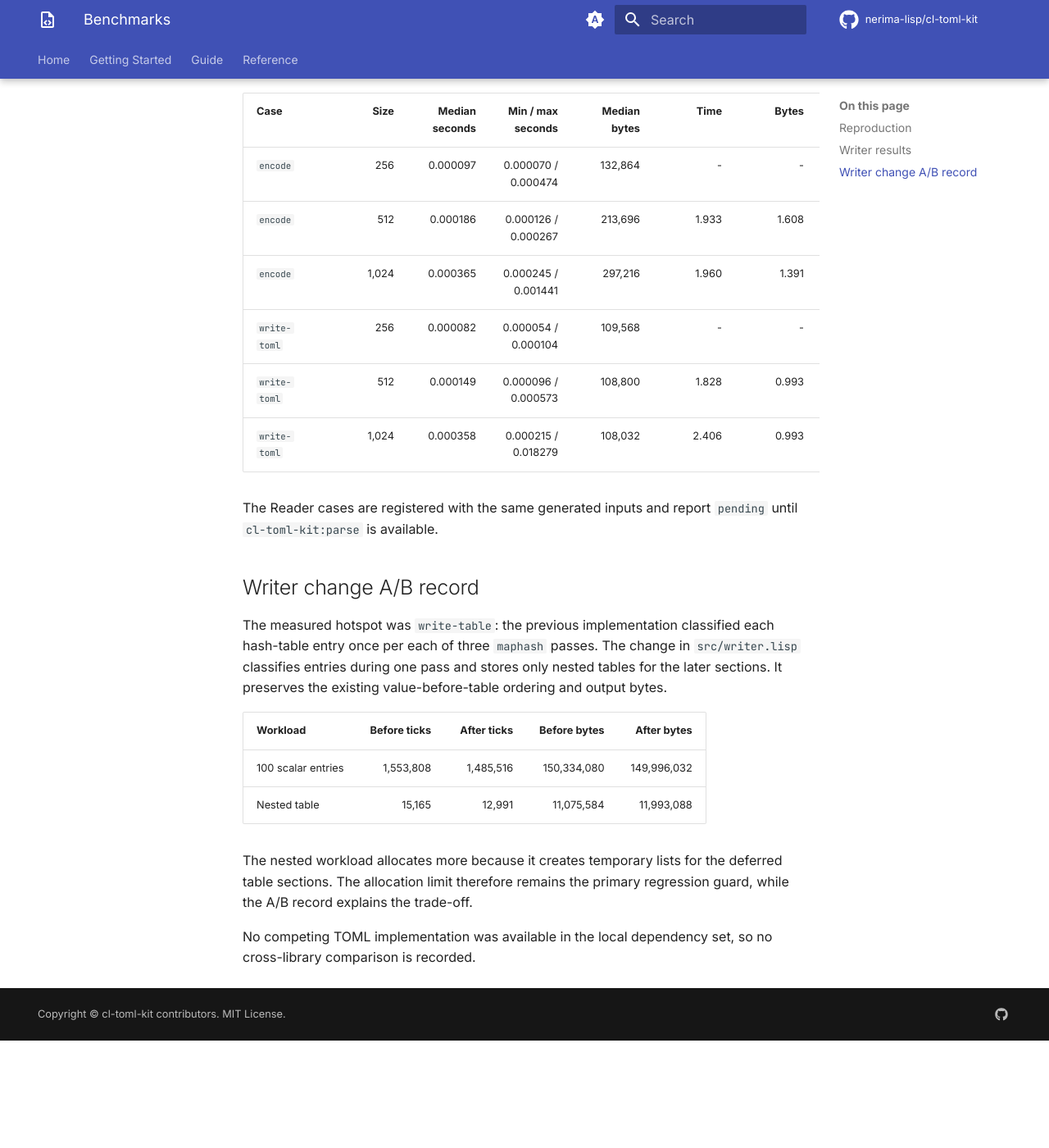
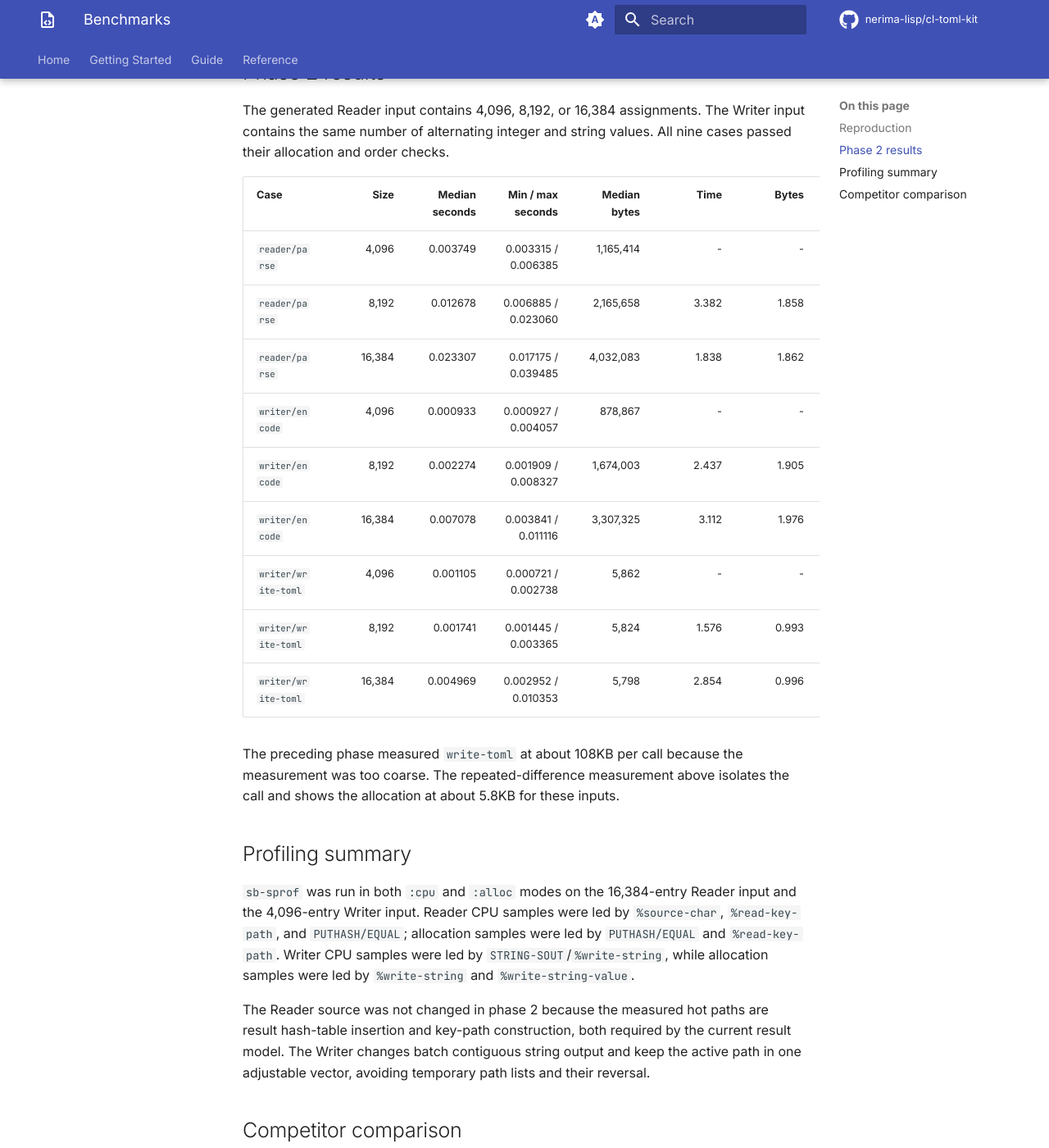
Before and after one commit to nerima-lisp/cl-toml-kit, an MkDocs documentation site: the page built from docs/src/reference/benchmarks.md, in a window 1280 px wide and 1400 px high, scrolled down 808 px. Shown: the whole window at 82% size. Built offline with MkDocs 1.6.1 and Material for MkDocs 9.7.7, drawn with Linux system fonts in a browser that asks for light colours; comment, search, counter and statistics services are not loaded; before the commit the page ends 2077 px from its top, so only the background shows below that; some of the changed text lies outside the part shown.

Commit message:
perf: improve benchmark precision and add clop comparison
Measure ten iterations per sample and divide the byte and time deltas by the iteration count. The prior coarse write-toml allocation report was about 108KB; the repeated-difference report is 5.8KB on the 4,096-entry case. Expand cases to 4,096, 8,192, and 16,384 entries. Record Reader and Writer results, sb-sprof hotspots, and the clop skip reason; the available clone could not load because alexandria was absent.

````diff
--- a/docs/src/reference/benchmarks.md
+++ b/docs/src/reference/benchmarks.md
@@ -1,65 +1,83 @@
 # Benchmarks
 
-This page records diagnostic measurements for the Writer. Wall-clock values
-are for local A/B comparison only. Automated checks use allocation limits and
-the observed size-doubling order; they do not gate merges on elapsed time.
+This page records diagnostic measurements for the Reader and Writer. Wall-clock
+values are for local A/B comparison only. Automated checks use allocation
+limits and the observed size-doubling order; they do not gate merges on time.
 
 ## Reproduction
 
 The measurements below were taken on 2026-09-27 with SBCL 2.6.0 on Apple M4
-Max, macOS 26.6.2. The source tree was the `takeokunn-toml-perf` worktree at
-the benchmark change. Each case uses two warm-up rounds and ten measured
-samples. Each sample runs a full GC before the measurement and records
-`sb-ext:get-bytes-consed`.
+Max, macOS 26.6.2. Each case uses two warm-up rounds and ten measured samples.
+Each sample runs ten iterations. A full GC is performed before each sample and
+the reported allocation is divided by ten.
 
 ```sh
 REPOS=${NERIMA_LISP_REPOS:?Set this to the directory containing the dependency clones}
 DEPS=$(mktemp -d)
 git -C "$REPOS/cl-parser-kit.git" archive --prefix=cl-parser-kit/ v1.1.1 \
   | tar -x -C "$DEPS"
-git -C "$REPOS/cl-date-kit.git" archive --prefix=cl-date-kit/ v1.1.0 \
+git -C "$REPOS/cl-date-kit.git" archive --prefix=cl-date-kit/ v1.1.1 \
   | tar -x -C "$DEPS"
 git -C "$REPOS/cl-weave.git" archive --prefix=cl-weave/ v1.3.0 \
   | tar -x -C "$DEPS"
+git -C "$REPOS/cl-json-kit.git" archive --prefix=cl-json-kit/ v1.2.0 \
+  | tar -x -C "$DEPS"
 sbcl --dynamic-space-size 4096 --non-interactive \
   --eval '(require :asdf)' \
-  --eval "(asdf:initialize-source-registry '(:source-registry (:tree \"$DEPS/\") (:directory \"$PWD/\") :ignore-inherited-configuration))" \
+  --eval "(asdf:initialize-source-registry '(:source-registry \
+    (:tree \"$DEPS/\") (:directory \"$PWD/\") \
+    :ignore-inherited-configuration))" \
   --load run-benchmarks.lisp
 ```
 
-## Writer results
+## Phase 2 results
 
-The generated table contains 256, 512, and 1,024 scalar entries. The values
-are representative of this host and corpus, not a universal speed claim.
+The generated Reader input contains 4,096, 8,192, or 16,384 assignments. The
+Writer input contains the same number of alternating integer and string values.
+All nine cases passed their allocation and order checks.
 
 | Case | Size | Median seconds | Min / max seconds | Median bytes | Time | Bytes | Order |
 | --- | ---: | ---: | ---: | ---: | ---: | ---: | --- |
-| `encode` | 256 | 0.000097 | 0.000070 / 0.000474 | 132,864 | - | - | - |
-| `encode` | 512 | 0.000186 | 0.000126 / 0.000267 | 213,696 | 1.933 | 1.608 | pass |
-| `encode` | 1,024 | 0.000365 | 0.000245 / 0.001441 | 297,216 | 1.960 | 1.391 | pass |
-| `write-toml` | 256 | 0.000082 | 0.000054 / 0.000104 | 109,568 | - | - | - |
-| `write-toml` | 512 | 0.000149 | 0.000096 / 0.000573 | 108,800 | 1.828 | 0.993 | pass |
-| `write-toml` | 1,024 | 0.000358 | 0.000215 / 0.018279 | 108,032 | 2.406 | 0.993 | pass |
+| `reader/parse` | 4,096 | 0.003749 | 0.003315 / 0.006385 | 1,165,414 | - | - | - |
+| `reader/parse` | 8,192 | 0.012678 | 0.006885 / 0.023060 | 2,165,658 | 3.382 | 1.858 | pass |
+| `reader/parse` | 16,384 | 0.023307 | 0.017175 / 0.039485 | 4,032,083 | 1.838 | 1.862 | pass |
+| `writer/encode` | 4,096 | 0.000933 | 0.000927 / 0.004057 | 878,867 | - | - | - |
+| `writer/encode` | 8,192 | 0.002274 | 0.001909 / 0.008327 | 1,674,003 | 2.437 | 1.905 | pass |
+| `writer/encode` | 16,384 | 0.007078 | 0.003841 / 0.011116 | 3,307,325 | 3.112 | 1.976 | pass |
+| `writer/write-toml` | 4,096 | 0.001105 | 0.000721 / 0.002738 | 5,862 | - | - | - |
+| `writer/write-toml` | 8,192 | 0.001741 | 0.001445 / 0.003365 | 5,824 | 1.576 | 0.993 | pass |
+| `writer/write-toml` | 16,384 | 0.004969 | 0.002952 / 0.010353 | 5,798 | 2.854 | 0.996 | pass |
 
-The Reader cases are registered with the same generated inputs and report
-`pending` until `cl-toml-kit:parse` is available.
+The preceding phase measured `write-toml` at about 108KB per call because the
+measurement was too coarse. The repeated-difference measurement above isolates
+the call and shows the allocation at about 5.8KB for these inputs.
 
-## Writer change A/B record
+## Profiling summary
 
-The measured hotspot was `write-table`: the previous implementation classified
-each hash-table entry once per each of three `maphash` passes. The change in
-`src/writer.lisp` classifies entries during one pass and stores only nested
-tables for the later sections. It preserves the existing value-before-table
-ordering and output bytes.
+`sb-sprof` was run in both `:cpu` and `:alloc` modes on the 16,384-entry
+Reader input and the 4,096-entry Writer input. Reader CPU samples were led by
+`%source-char`, `%read-key-path`, and `PUTHASH/EQUAL`; allocation samples were
+led by `PUTHASH/EQUAL` and `%read-key-path`. Writer CPU samples were led by
+`STRING-SOUT`/`%write-string`, while allocation samples were led by
+`%write-string` and `%write-string-value`.
 
-| Workload | Before ticks | After ticks | Before bytes | After bytes |
-| --- | ---: | ---: | ---: | ---: |
-| 100 scalar entries | 1,553,808 | 1,485,516 | 150,334,080 | 149,996,032 |
-| Nested table | 15,165 | 12,991 | 11,075,584 | 11,993,088 |
+The Reader source was not changed in phase 2 because the measured hot paths
+are result hash-table insertion and key-path construction, both required by
+the current result model. The Writer changes batch contiguous string output
+and keep the active path in one adjustable vector, avoiding temporary path
+lists and their reversal.
 
-The nested workload allocates more because it creates temporary lists for the
-deferred table sections. The allocation limit therefore remains the primary
-regression guard, while the A/B record explains the trade-off.
+## Competitor comparison
 
-No competing TOML implementation was available in the local dependency set,
-so no cross-library comparison is recorded.
+The optional `clop` comparison is implemented in
+`benchmark/competitors.lisp` and is skipped when its dependencies are absent.
+The shallow clone was available, but ASDF could not load it because the
+`alexandria` system was not installed. Therefore no correctness-gated timing
+comparison was recorded. When dependencies are available, run:
+
+```sh
+CL_TOML_KIT_CLOP_DIR=/tmp/clop sbcl --script benchmark/run-competitors.lisp
+```
+
+The comparison uses the same generated inputs, a normalized-output correctness
+gate, two warm-up rounds, ten samples, and per-call allocation differences.
````
Also changed, not shown: benchmark/README.md, 4 other files.
